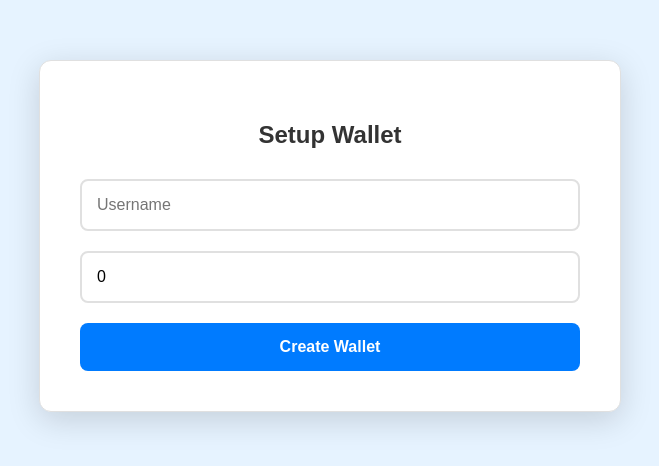
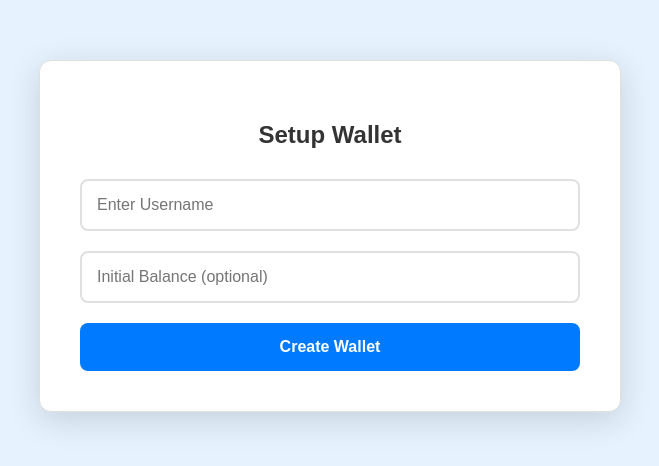
Before and after one commit to siddhi211/wallet-system-implementation, a React (Create React App) app in the folder frontend/: page / in a window 1280 px wide. Shown: the part 184-650 px from the top of the page, without its empty margins (310-969 px from the left). Built offline with nearby package versions, Linux system fonts and the light colour scheme; no server answers.

Commit message:
Changes in setup wallet page

```diff
--- a/frontend/src/components/WalletPage.js
+++ b/frontend/src/components/WalletPage.js
@@ -82,7 +82,7 @@ function WalletPage() {
           <div style={{ marginBottom: '20px' }}>
             <input
               type="text"
-              placeholder="Username"
+              placeholder="Enter Username"
               value={username}
               onChange={(e) => setUsername(e.target.value)}
               required
@@ -100,7 +100,6 @@ function WalletPage() {
             <input
               type="number"
               placeholder="Initial Balance (optional)"
-              value={initialBalance}
               onChange={(e) => setInitialBalance(parseFloat(e.target.value) || 0)}
               style={{
                 width: '100%',
```
